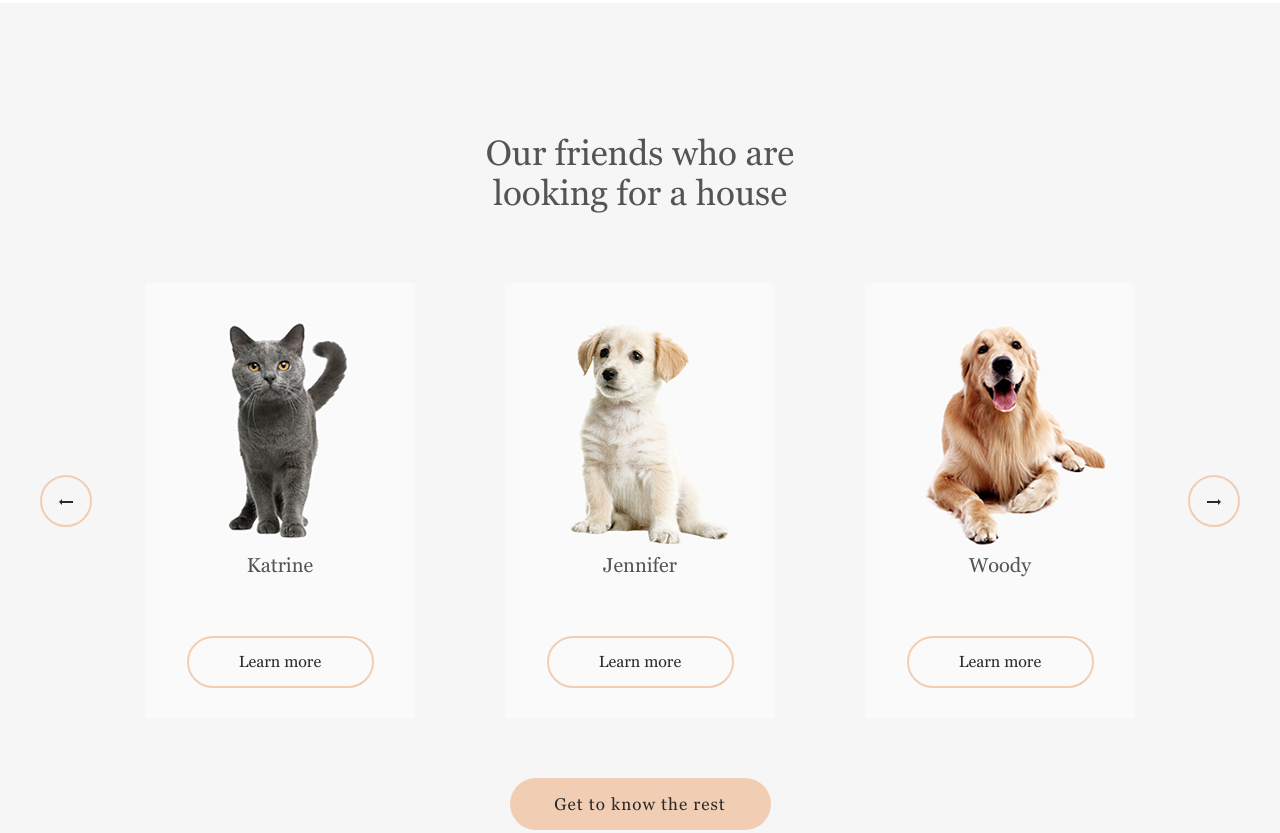
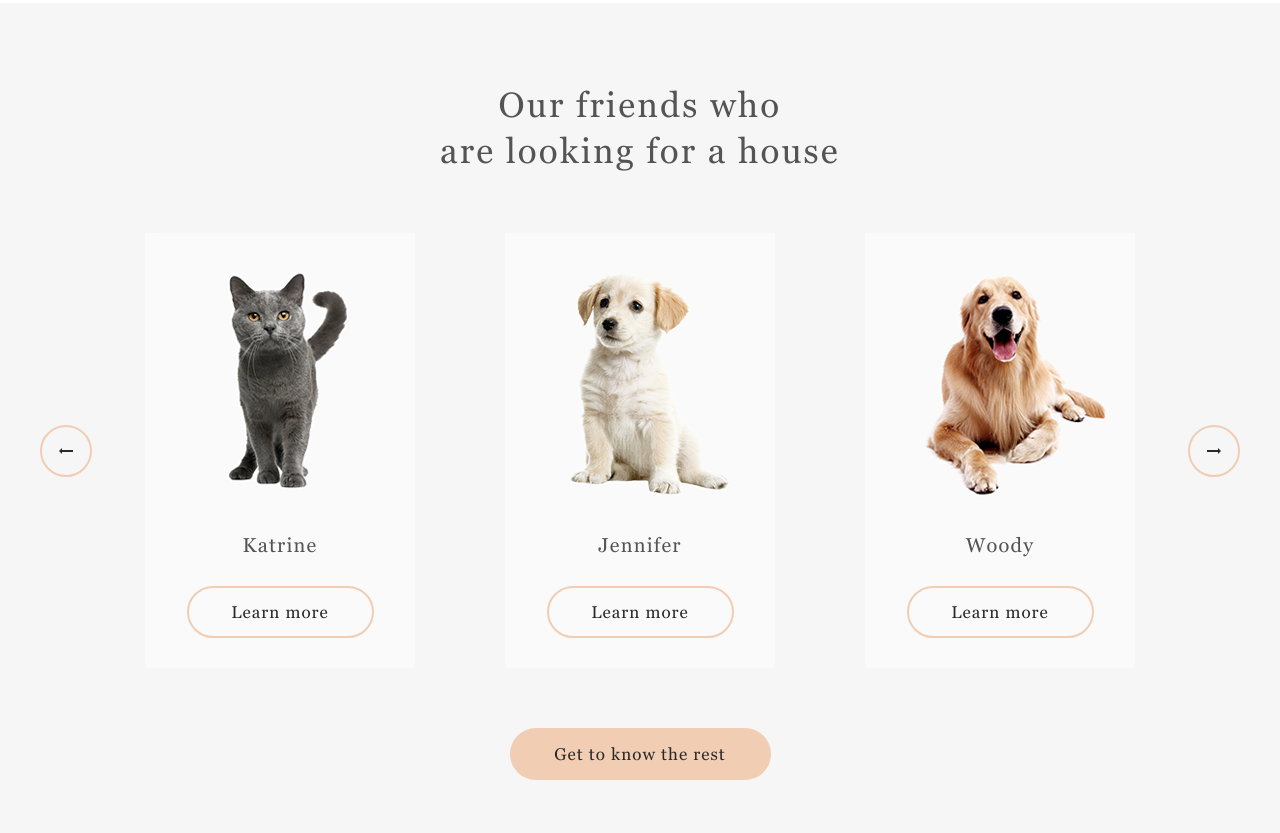
Before and after one commit to avvvr/JS2020Q3, a plain HTML site: page shelter/pages/main/index.html in a window 1280 px wide. Shown: the part 1493-2326 px from the top of the page. Drawn offline with Linux system fonts and the light colour scheme.

Commit message:
fix: change margins of our friends section

```diff
--- a/shelter/pages/main/index.html
+++ b/shelter/pages/main/index.html
@@ -28,17 +28,6 @@
   <main>
     <section class="not-only-section">
       <div class="not-only-content">
-        <!--<div class="left-not-only">
-          <div class="content" style="border: 1px solid red;">
-            <div class="not-only-header">Not only people need a house</div>
-            <div class="not-only-text">We offer to give a chance to a little and nice puppy with an extremely wide and
-              open heart. He or she will love you more than anybody else in the world, you will see!</div>
-            <div class="not-only-btn"><button class="primary-btn">Make a friend</button></div>
-          </div>
-        </div>
-        <div class="right-not-only">
-          <img src="../../assets/images/start-screen-puppy.png" alt="puppy">
-        </div>-->
         <div class="left-not-only">
           <div class="left-not-only-content">
             <div class="not-only-header">Not only people need a house</div>
@@ -54,23 +43,6 @@
     </section>
     <section class="about-section">
       <div class="about-content">
-        <!--<div class="left-about">
-          <img src="../../assets/images/about-pets.png" alt="about pets">
-        </div>
-        <div class="right-about" style="border: 1px solid red;">
-          <div>
-            <div class="about-header">About the shelter “Cozy House”</div>
-            <div class="about-text">Currently we have 121 dogs and 342 cats on our hands and statistics show that only
-              20% of them will
-              find a family. The others will continue to live with us and will be waiting for a lucky chance to become
-              dearly loved.</div>
-            <div class="about-text">We feed our wards with the best food and make sure that they do not get sick, feel
-              comfortable
-              (including psychologically) and well. We are supported by 87 volunteers and 28 employees of various skill
-              levels. About 12% of the animals are taken by the shelter staff. Taking care of the animals, they become
-              attached to the pets and would hardly ever leave them alone.</div>
-          </div>
-        </div>-->
         <div class="left-about">
           <img src="../../assets/images/about-pets.png" alt="about pets">
         </div>
@@ -83,7 +55,7 @@
     </section>
     <section class="our-friends">
       <div class="our-friends-header-box">
-        <div class="our-friends-header">Our friends who are looking for a house</div>
+        <div class="our-friends-header">Our friends who<br>are looking for a house</div>
       </div>
       <div class="our-friends-slider">
         <div>
--- a/shelter/sass/components/_buttons.scss
+++ b/shelter/sass/components/_buttons.scss
@@ -27,6 +27,9 @@
   background-color: transparent;
 
   font-family: Georgia, 'Times New Roman', Times, serif;
+  font-size: 17px;
+  line-height: 130%;
+  letter-spacing: 0.06em;
   color: $color-dark-3xl;
   border-radius: 50px;
   border: 2px solid $pink;
@@ -37,7 +40,7 @@
   }
 }
 
-.slider-part div{
+.slider-part div {
   height: 82px;
   justify-content: flex-start;
 }
@@ -46,11 +49,11 @@
   width: 52px;
 }
 
-.our-friends-slider-content div div button{
+.our-friends-slider-content div div button {
   width: 187px;
 
 }
 
-.primary-btn-box button{
+.primary-btn-box button {
   width: 261px;
 }
--- a/shelter/sass/components/_slider.scss
+++ b/shelter/sass/components/_slider.scss
@@ -26,8 +26,11 @@
   background-color: $color-light-s;
 
   & div:nth-child(2) {
-    font-family: Georgia, 'Times New Roman', Times, serif;
+    font-family: Georgia, serif;
+    align-items: center;
     font-size: 20px;
+    line-height: 110%;
+    letter-spacing: 0.06em;
     color: $color-dark-l;
   }
 
--- a/shelter/sass/pages/_main.scss
+++ b/shelter/sass/pages/_main.scss
@@ -216,8 +216,10 @@
   height: 90px;
   width: 400px;
 
-  font-family: Georgia, 'Times New Roman', Times, serif;
+  font-family: Georgia, serif;
   font-size: 35px;
+  letter-spacing: 0.06em;
+  line-height: 130%;
   color: $color-dark-l;
   text-align: center;
   vertical-align: bottom;
@@ -225,7 +227,19 @@
 
 .primary-btn-box {
   height: 52px;
+  width: 261px;
+  margin-bottom: 100px;
 }
+
+.our-friends-slider .secondary-btn img{
+  margin-bottom: 2px;
+}
+
+
+//////////
+//////////
+//////////
+/*help-section*/
 
 .help-header-box {
   align-items: flex-start;
```
Also changed, not shown: shelter/pages/main/main.css, 1 other file.
